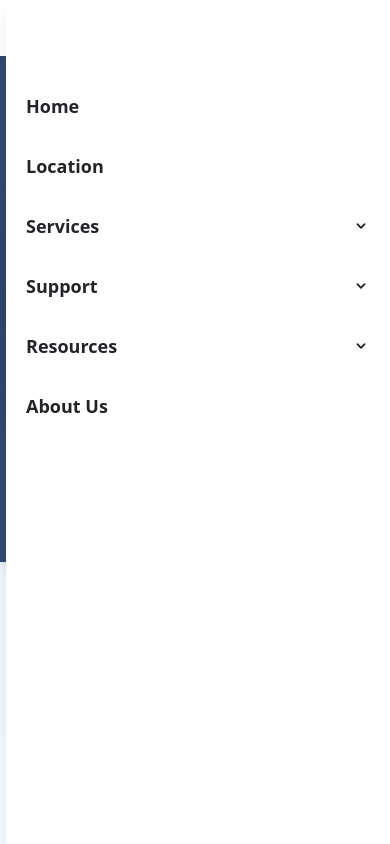
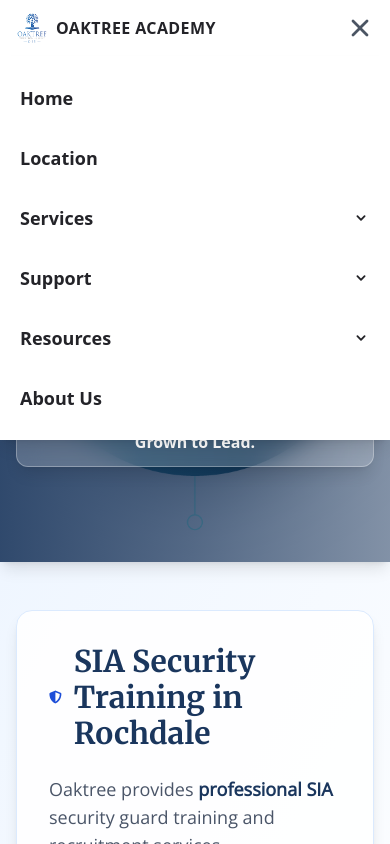
Before and after one commit to oaktreeacademy/oaktree-academy, a Next.js app: page / in a window 390 px wide. Both pictures are taken after a click on the button 360 px from the left and 28 px from the top of the page. Shown: the top 844 px of the page. Built offline with nearby package versions, Linux system fonts and the light colour scheme.

Commit message:
refactor: change mobile menu to dropdown

```diff
--- a/src/components/Navbar.tsx
+++ b/src/components/Navbar.tsx
@@ -99,7 +99,7 @@
   };
 
   return (
-    <nav className="bg-white text-[#232328] px-4 sm:px-6 py-3 flex items-center justify-between w-full shadow-md sticky top-0 z-50" ref={dropdownRef}>
+    <nav className="relative bg-white text-[#232328] px-4 sm:px-6 py-3 flex items-center justify-between w-full shadow-md sticky top-0 z-50" ref={dropdownRef}>
       {/* Left: Logo */}
       <div className="flex items-center flex-shrink-0">
         <Link href="/" className="flex items-center space-x-2">
@@ -160,14 +160,13 @@
       <AnimatePresence>
         {isMobileMenuOpen && (
           <motion.div
-            initial={{ x: '100%' }}
-            animate={{ x: 0 }}
-            exit={{ x: '100%' }}
-            transition={{ type: 'spring', stiffness: 300, damping: 30 }}
-            className="fixed top-0 right-0 h-full w-full max-w-sm bg-white shadow-lg z-40 md:hidden"
-            style={{ paddingTop: '64px' }} // Offset for navbar height
+            initial={{ opacity: 0, y: -10 }}
+            animate={{ opacity: 1, y: 0 }}
+            exit={{ opacity: 0, y: -10 }}
+            transition={{ duration: 0.2, ease: "easeInOut" }}
+            className="absolute top-full left-0 right-0 w-full bg-white shadow-lg z-40 md:hidden"
           >
-            <div className="p-5 overflow-y-auto h-full">
+            <div className="p-5 overflow-y-auto">
               <ul className="flex flex-col space-y-4">
                 {Object.entries(navigationItems).map(([key, value]) => (
                   <li key={key}>
```
